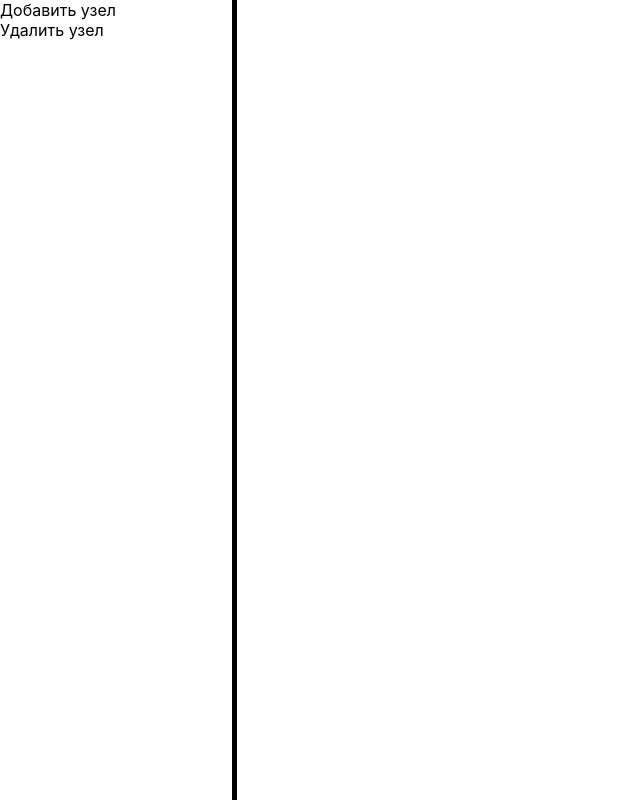
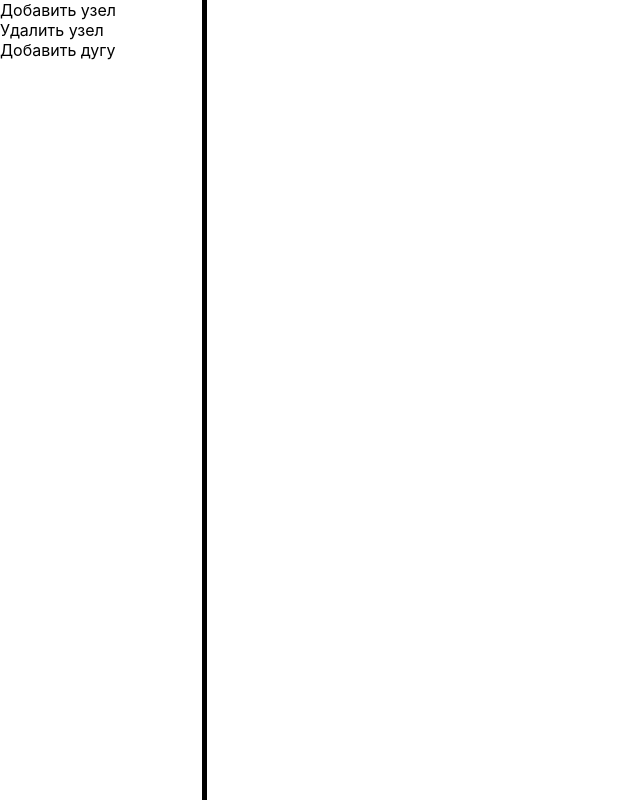
Before and after one commit to stepanLomkov/dfs-graph-visualizator, a React (Create React App) app: page / in a window 1280 px wide. Shown: the whole page, without its empty margins (0-640 px from the left). Built offline with nearby package versions, Linux system fonts and the light colour scheme.

Commit message:
adding arcs

```diff
--- a/src/Common/Consts.js
+++ b/src/Common/Consts.js
@@ -1,4 +1,5 @@
 export const EDIT_GRAPH_STATUSES = Object.freeze({
     ADD_NODE: 'ADD_NODE',
     DEL_NODE: 'DEL_NODE',
+    ADD_ARC: 'ADD_ARC',
 })
--- /dev/null
+++ b/src/Entities/Sidebar/Components/AddAcrButtom/index.js
@@ -0,0 +1,19 @@
+import { useDispatch, useSelector } from "react-redux";
+import { activateEditGraphStatusSidebarAction } from "../../Slice/Actions";
+import { EDIT_GRAPH_STATUSES } from "../../../../Common/Consts";
+import { editGraphStatusSidebarSelector } from "../../Slice/Selectors";
+
+const currentEditGraphStatus = EDIT_GRAPH_STATUSES.ADD_ARC;
+
+export function AddArcButtom () {
+    const dispatch = useDispatch();
+    const editGraphStatus = useSelector(editGraphStatusSidebarSelector);
+
+    const handleClick = () => {
+        dispatch(activateEditGraphStatusSidebarAction(editGraphStatus === currentEditGraphStatus ? null : currentEditGraphStatus));
+    }
+
+    return (
+        <div onClick={ handleClick }>Добавить дугу</div>
+    );
+}
--- a/src/Entities/Sidebar/index.js
+++ b/src/Entities/Sidebar/index.js
@@ -1,12 +1,14 @@
 import './index.css';
 import { AddNodeButtom } from "./Components/AddNodeButtom";
 import { DelNodeButtom } from "./Components/DelNodeButtom";
+import { AddArcButtom } from './Components/AddAcrButtom';
 
 export function Sidebar () {
     return (
         <div className='sidebarContainer'>
             <AddNodeButtom />
             <DelNodeButtom />
+            <AddArcButtom />
         </div>
     );
 }
--- a/src/Entities/Workspace/Components/ActionHint/Consts.js
+++ b/src/Entities/Workspace/Components/ActionHint/Consts.js
@@ -3,4 +3,6 @@ import { EDIT_GRAPH_STATUSES } from "../../../../Common/Consts";
 export const ACTION_HINTS = Object.freeze({
    [EDIT_GRAPH_STATUSES.ADD_NODE]: 'Выберите место добавления узла',
    [EDIT_GRAPH_STATUSES.DEL_NODE]: 'Выберите узел, который хотите удалить',
+   [`${EDIT_GRAPH_STATUSES.ADD_ARC}_FIRST`]: 'Выберите первый узел дуги',
+   [`${EDIT_GRAPH_STATUSES.ADD_ARC}_SECOND`]: 'Выберите второй узел дуги',
 });
--- a/src/Entities/Workspace/Components/ActionHint/index.jsx
+++ b/src/Entities/Workspace/Components/ActionHint/index.jsx
@@ -1,14 +1,20 @@
 import { useSelector } from "react-redux";
 import { editGraphStatusSidebarSelector } from "../../../Sidebar/Slice/Selectors";
 import { ACTION_HINTS } from "./Consts";
+import { arcAddingIdWorkspaceSelector } from "../../Slice/Selectors";
 import "./index.css";
+import { EDIT_GRAPH_STATUSES } from "../../../../Common/Consts";
+
 
 export function ActionHint () {
     const editGraphStatus = useSelector(editGraphStatusSidebarSelector);
+    const arcAddigId = useSelector(arcAddingIdWorkspaceSelector);
+
+    const textMessage = editGraphStatus === EDIT_GRAPH_STATUSES.ADD_ARC ? ACTION_HINTS[`${editGraphStatus}${arcAddigId ? '_SECOND' : '_FIRST' }`] : ACTION_HINTS[editGraphStatus];
 
     return !!editGraphStatus ? (
         <div className="actionHint">
-            {ACTION_HINTS[editGraphStatus]}
+            {textMessage}
         </div>
     ) : null;
 }
--- a/src/Entities/Workspace/Slice/Actions.js
+++ b/src/Entities/Workspace/Slice/Actions.js
@@ -3,5 +3,8 @@ import { createAction } from "@reduxjs/toolkit";
 const ACTION_NAMESPACE = 'WORKSPACE';
 
 export const addNodeWorkspaceAction = createAction(`${ACTION_NAMESPACE}_ADD_NODE`);
-
 export const delNodeWorkspaceAction = createAction(`${ACTION_NAMESPACE}_DEL_NODE`);
+export const delNodeInChildrenWorkspaceAction = createAction(`${ACTION_NAMESPACE}_DEL_NODE_IN_CHILDREN`);
+export const selectFirstNodeForAddingArcWorkspaceAction = createAction(`${ACTION_NAMESPACE}_SELECT_FIRST_NODE_FOR_ADIING_ARC`);
+export const selectSecondNodeForAddingArcWorkspaceAction = createAction(`${ACTION_NAMESPACE}_SELECT_SECOND_NODE_FOR_ADIING_ARC`);
+export const resetArcAddingIdWorkspaceAction = createAction(`${ACTION_NAMESPACE}_RESET_ARC_ADDING_ID`);
--- a/src/Entities/Workspace/Slice/Selectors.js
+++ b/src/Entities/Workspace/Slice/Selectors.js
@@ -1,3 +1,7 @@
 export function nodesWorkspaceSelector ({ workspace }) {
     return workspace.nodes;
 }
+
+export function arcAddingIdWorkspaceSelector ({ workspace }) {
+    return workspace.arcAddingId;
+}
--- a/src/Entities/Workspace/index.jsx
+++ b/src/Entities/Workspace/index.jsx
@@ -1,16 +1,27 @@
 import { useDispatch, useSelector } from 'react-redux';
 import { ActionHint } from './Components/ActionHint';
 import './index.css';
-import { addNodeWorkspaceAction, delNodeWorkspaceAction } from './Slice/Actions';
+import { addNodeWorkspaceAction, delNodeInChildrenWorkspaceAction, delNodeWorkspaceAction, resetArcAddingIdWorkspaceAction, selectFirstNodeForAddingArcWorkspaceAction, selectSecondNodeForAddingArcWorkspaceAction } from './Slice/Actions';
 import { editGraphStatusSidebarSelector } from '../Sidebar/Slice/Selectors';
 import { EDIT_GRAPH_STATUSES } from '../../Common/Consts';
 import { activateEditGraphStatusSidebarAction } from '../Sidebar/Slice/Actions';
-import { nodesWorkspaceSelector } from './Slice/Selectors';
+import { arcAddingIdWorkspaceSelector, nodesWorkspaceSelector } from './Slice/Selectors';
+import { useEffect, useRef } from 'react';
 
 export function Workspace () {
     const dispatch = useDispatch();
     const editGraphStatus = useSelector(editGraphStatusSidebarSelector);
     const nodes = useSelector(nodesWorkspaceSelector);
+    const arcAddigId = useSelector(arcAddingIdWorkspaceSelector);
+    const workspaceRef = useRef();
+
+    useEffect(() => {
+        return () => {
+            if (editGraphStatus === EDIT_GRAPH_STATUSES.ADD_ARC) {
+                dispatch(resetArcAddingIdWorkspaceAction());
+            }
+        }
+    }, [editGraphStatus]);
 
     const handleWorkspaceClick = (e) => {
         if (editGraphStatus === EDIT_GRAPH_STATUSES.ADD_NODE) {
@@ -26,9 +37,20 @@ export function Workspace () {
 
     const handleNodeClick = (e) => {
         e.preventDefault();
+
         if (editGraphStatus === EDIT_GRAPH_STATUSES.DEL_NODE) {
             dispatch(delNodeWorkspaceAction(e.target.id));
+            dispatch(delNodeInChildrenWorkspaceAction(e.target.id))
             dispatch(activateEditGraphStatusSidebarAction(null));
+        }
+
+        if (editGraphStatus === EDIT_GRAPH_STATUSES.ADD_ARC) {
+            if (!arcAddigId) {
+                dispatch(selectFirstNodeForAddingArcWorkspaceAction(e.target.id));
+            } else {
+                dispatch(selectSecondNodeForAddingArcWorkspaceAction(e.target.id));
+                dispatch(activateEditGraphStatusSidebarAction(null));
+            }
         }
     }
 
@@ -36,13 +58,15 @@ export function Workspace () {
         <div
             className='workspaceContainer'
             onClick={ handleWorkspaceClick }
+            ref={ workspaceRef }
         >
             <ActionHint />
 
             {nodes.length > 0 ? nodes.map(({data, position}) => {
                 return (
                     <div
-                        id={data.id}
+                        id={ data.id }
+                        key={ data.id }
                         onClick={ handleNodeClick }
                         style={{ position: 'fixed', top: position.y, left: position.x, borderRadius: '50%', border: 'solid 2px #000', height: '30px', width: '30px' }}
                     >
@@ -50,6 +74,38 @@ export function Workspace () {
                     </div>
                 );
             }) : null}
+
+            <svg
+                style={ { height: '100%', width: '100%' }}
+            >
+                {nodes.length > 0 ? nodes.map(({data, position}) => {
+                    return data.children.length > 0 ? data.children.map(child => {
+                        const childNode = nodes.find(node => node.data.id === +child);
+                        // 15 - default node radius
+                        const nodeRadius = 15;
+                        const x1 = position.x - workspaceRef.current.offsetLeft + nodeRadius;
+                        const y1 = position.y - workspaceRef.current.offsetTop + nodeRadius;
+                        const x2 = childNode.position.x - workspaceRef.current.offsetLeft + nodeRadius
+                        const y2 = childNode.position.y - workspaceRef.current.offsetTop + nodeRadius;
+
+                        return (
+                                <g
+                                    style={{stroke: "#000", strokeWidth: "2px" }}
+                                    id={`${data.id}-${childNode.data.id}`}
+                                    key={`${data.id}-${childNode.data.id}`}
+                                >
+                                    <defs>
+                                        <marker id="arrowhead" markerWidth="10" markerHeight="7"
+                                        refX="17" refY="3.5" orient="auto">
+                                            <polygon points="0 0, 10 3.5, 0 7" />
+                                        </marker>
+                                    </defs>
+                                    <line x1={ x1 } y1={ y1 } x2={ x2 } y2={ y2 } markerEnd="url(#arrowhead)" />
+                                </g>
+                        )
+                    }) : null;
+                }) : null}
+            </svg>
         </div>
     );
 }
```
Also changed, not shown: src/Entities/Workspace/Slice/Reducer.js (+43 -1 lines).
